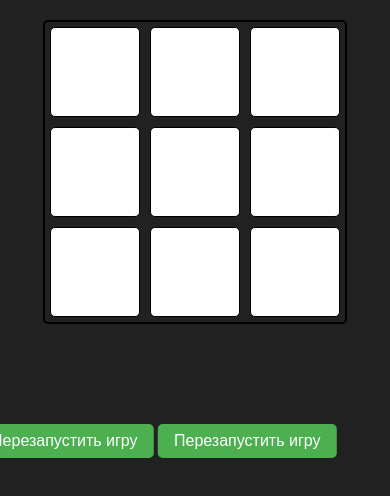
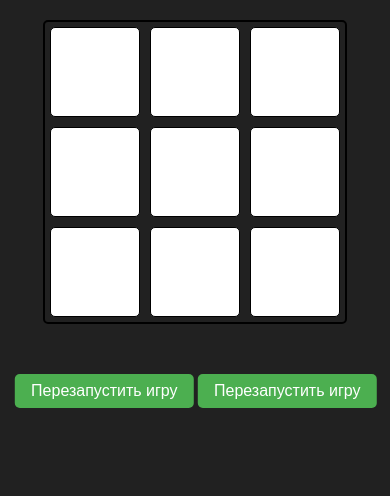
Before and after one commit to GHOST909990/tic-tac-toe, a plain HTML site: page index.html in a window 390 px wide. Shown: the part 78-574 px from the top of the page. Drawn offline with Linux system fonts and the light colour scheme.

Commit message:
index.css

```diff
--- a/index.css
+++ b/index.css
@@ -54,8 +54,8 @@ button:disabled {
   border: none;
   border-radius: 5px;
   position: fixed;
-  bottom: 300px;
-  left: 25px;
+  bottom: 230px;
+  left: 50%;
   transform: translateX(-50%);
 }
 
@@ -70,8 +70,8 @@ button:disabled {
     font-size: 1rem;
     padding: 8px 16px;
     position: relative;
-    top: 100px;
-    left: 50px;
+    top: 50px;
+    left: 25%;
   }
 }
 
@@ -81,4 +81,17 @@ button:disabled {
     height: 90px;
     font-size: 1.8rem;
   }
+
+  .row {
+    flex-direction: row;
+    align-items: center;
+    justify-content: center;
+    position: relative;
+  }
+
+  #restart {
+    position: relative;
+    top: 50px;
+    left: 90px;
+  }
 }
```
